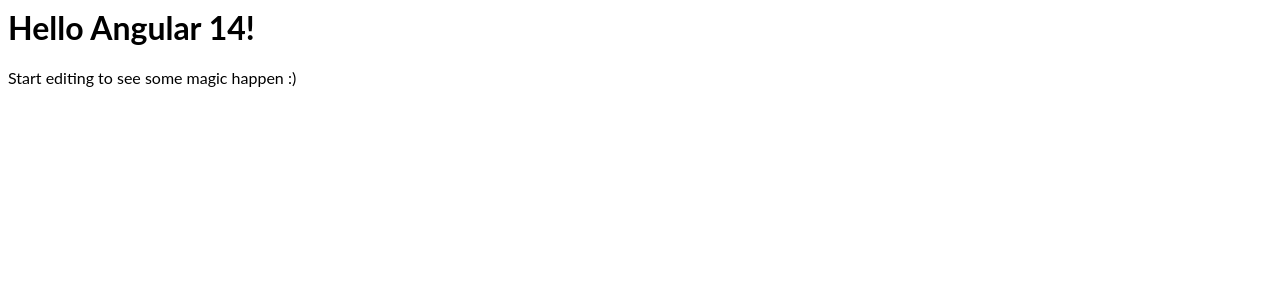
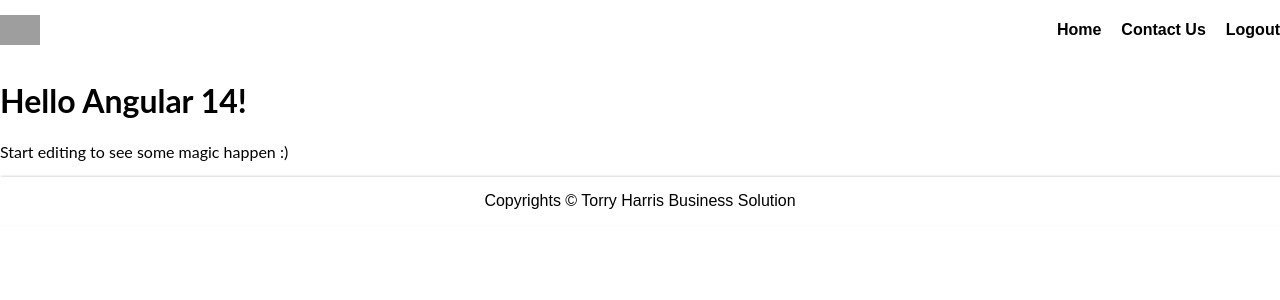
Before and after one commit to Aksh220/sandbox, an Angular app: page / in a window 1280 px wide. Shown: the top 300 px of the page. Built offline with nearby package versions, Linux system fonts and the light colour scheme; grey boxes are pictures that could not be loaded.

Commit message:
3 files modified, 2 added

```diff
--- a/src/app/app.component.html
+++ b/src/app/app.component.html
@@ -1,4 +1,6 @@
+<header-section></header-section>
 <hello name="{{ name }}"></hello>
 <p>
   Start editing to see some magic happen :)
 </p>
+<footer-section></footer-section>
--- a/src/app/app.module.ts
+++ b/src/app/app.module.ts
@@ -4,10 +4,12 @@
 
 import { AppComponent } from './app.component';
 import { HelloComponent } from './hello.component';
+import { FooterComponent } from './global/footer/footer.component';
+import { HeaderComponent } from './global/header/header.component';
 
 @NgModule({
   imports:      [ BrowserModule, FormsModule ],
-  declarations: [ AppComponent, HelloComponent ],
+  declarations: [ AppComponent, HelloComponent, FooterComponent, HeaderComponent ],
   bootstrap:    [ AppComponent ]
 })
 export class AppModule { }
--- /dev/null
+++ b/src/app/global/footer/footer.component.ts
@@ -0,0 +1,13 @@
+import { Component } from '@angular/core';
+
+@Component({
+  selector: 'footer-section',
+  template:`
+  <footer>
+    <div class="footer-wrapper">
+      <p>Copyrights <span>&copy;</span> Torry Harris Business Solution</p>
+    </div>
+  </footer>
+  `
+})
+export class FooterComponent { }
--- /dev/null
+++ b/src/app/global/header/header.component.ts
@@ -0,0 +1,21 @@
+import { Component } from '@angular/core';
+
+@Component({
+  selector: 'header-section',
+  template: `
+    <header>
+      <section class="main-header-wrapper">
+        <div>
+          <img class="logo" src="https://www.torryharris.com/images/this/this_logo_innerpages.svg" placeholder="Logo" height="30px" >
+        </div>
+        <nav class="nav-links">
+          <a href="#Home">Home</a>
+          <a href="#Contact Us">Contact Us</a>
+          <a href="#About">Logout</a>
+        </nav>
+      </section>
+    </header>
+    `
+})
+
+export class HeaderComponent {  }
--- a/src/styles.css
+++ b/src/styles.css
@@ -1 +1,56 @@
 /* Add application styles & imports to this file! */
+
+/* Global CSS Properties */
+* {
+  box-sizing: border-box;
+}
+body {
+  font-family: Arial, Helvetica, sans-serif;
+  margin: 0;
+  padding: 0;
+}
+// Header & Footer CSS
+header {
+  width: 100%;
+  display: flex;
+  justify-content: center;
+  background-color: #ffffff;
+  box-shadow: 1px 1px 2px rgba(0, 0, 0, 0.15);
+}
+.main-header-wrapper {
+  padding: 15px 0;
+  height: 60px;
+  display: flex;
+  justify-content: space-between;
+}
+.nav-links {
+  padding: 6px 0;
+  display: grid;
+  grid-template-columns: repeat(3, auto);
+  grid-gap: 20px;
+}
+.nav-links a {
+  font-weight: bold;
+  color: initial !important;
+  text-decoration: none;
+  cursor: pointer;
+}
+footer {
+  width: 100%;
+  display: flex;
+  justify-content: center;
+  background-color: #ffffff;
+  box-shadow: 1px -1px 2px rgba(0, 0, 0, 0.15);
+}
+.footer-wrapper {
+  padding: 15px;
+}
+footer p {
+  margin: 0;
+  font-size: 1rem;
+}
+.footer-fit {
+  min-height: calc(100vh - 90px);
+  margin-top: 20px;
+  margin-bottom: 20px;
+}
```
